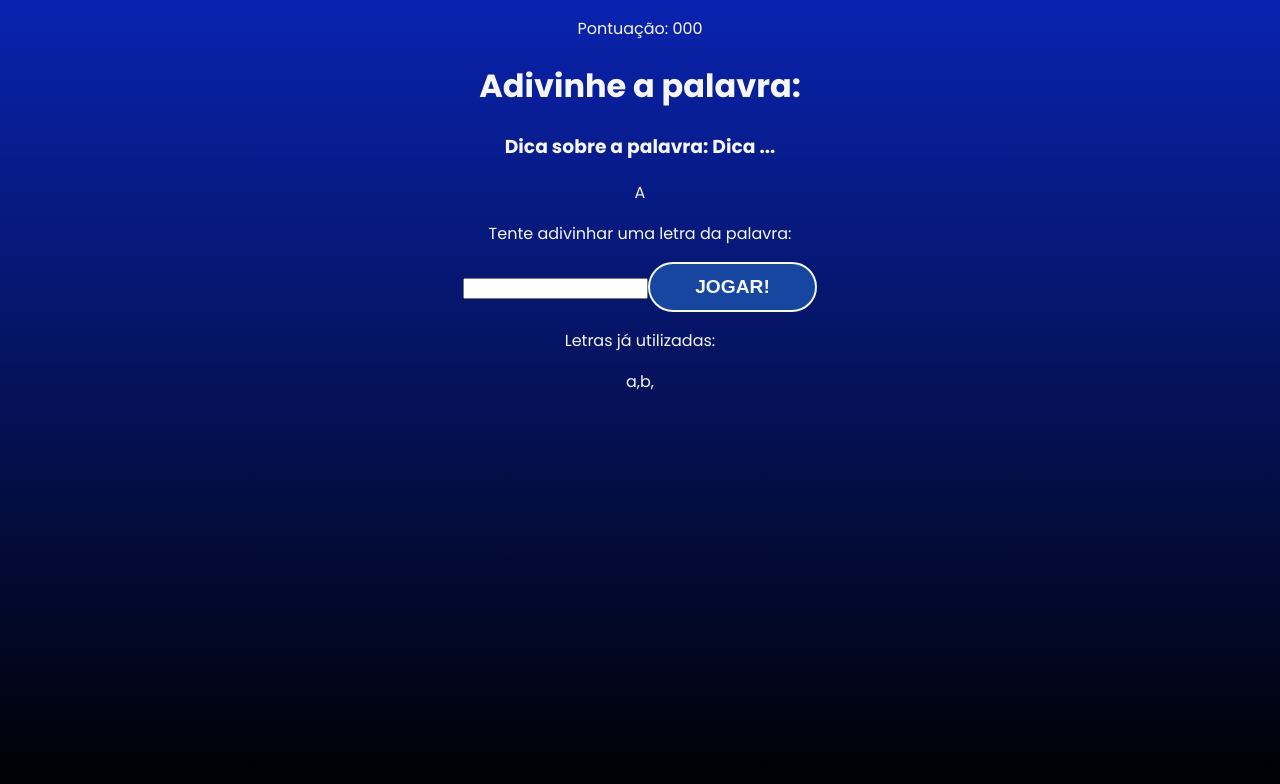
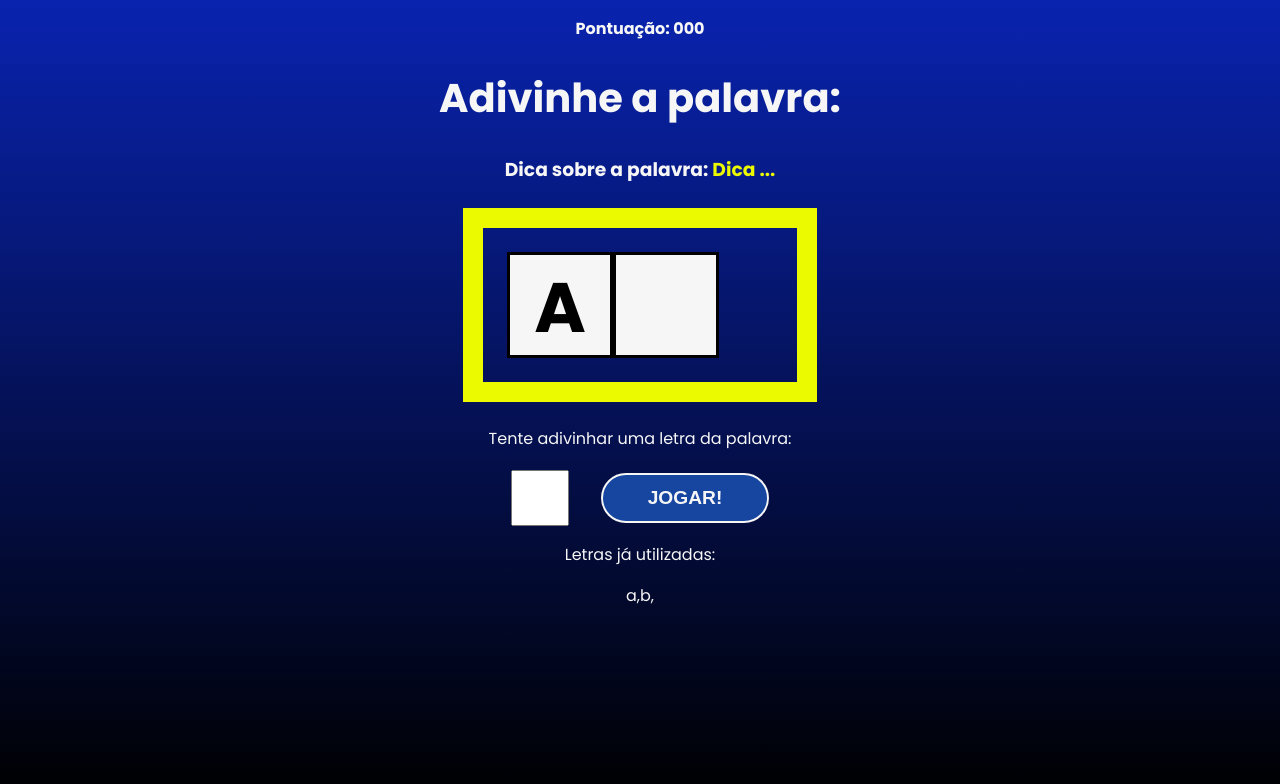
Before and after one commit to uadson/vuejs-course, a React (Vite) app in the folder code/secret_words/: page / in a window 1280 px wide. Both pictures are taken after a click on the button "COMEÇAR O JOGO". Shown: the top 784 px of the page. Built offline with nearby package versions, Linux system fonts and the light colour scheme.

Commit message:
fix #3 feat: CSS da tela jogo

```diff
--- a/code/secret_words/src/components/Game.css
+++ b/code/secret_words/src/components/Game.css
@@ -0,0 +1,48 @@
+.game h1 {
+    font-size: 2.5em;
+}
+
+.points span {
+    font-weight: bold;
+}
+
+.tip span {
+    color: #ECFA00;
+}
+
+.wordContainer {
+    margin: 1.5em;
+    padding: 1.5em;
+    border: 20px solid #ECFA00;
+    display: flex;
+}
+
+.letter, .blankSquare {
+    font-size: 70px;
+    line-height: 1.5;
+    border: 3px solid #000;
+    height: 100px;
+    width: 100px;
+    text-transform: uppercase;
+    background-color: #f6f6f6;
+    color: #000;
+    font-weight: bold;
+}
+
+.letterContainer p {
+    margin-bottom: 1.2em;
+}
+
+.letterContainer form {
+    display: flex;
+    align-items: center;
+    justify-content: center;
+}
+
+.letterContainer input {
+    height: 50px;
+    width: 50px;
+    font-size: 2em;
+    text-align: center;
+    margin-right: 1em;
+}
```
